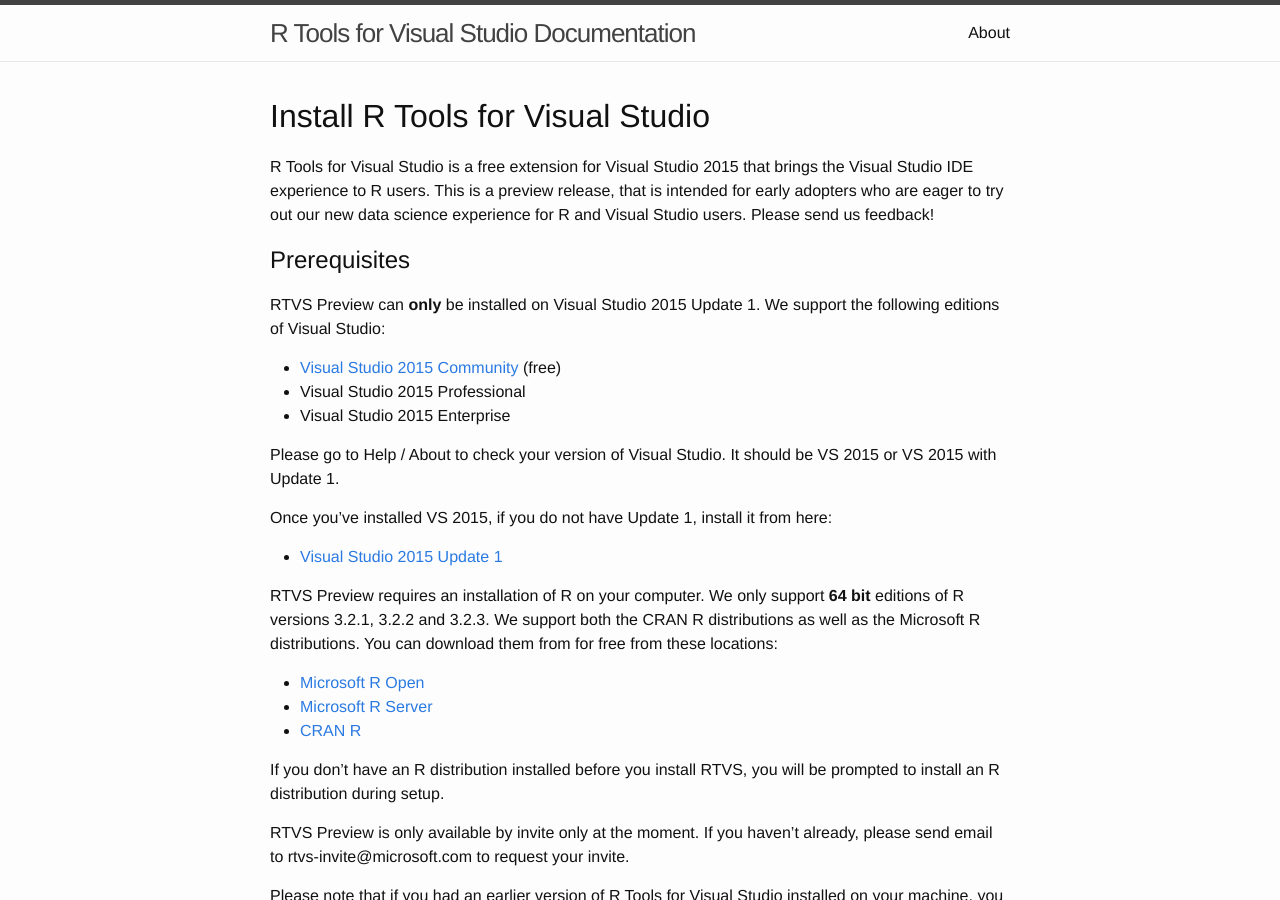
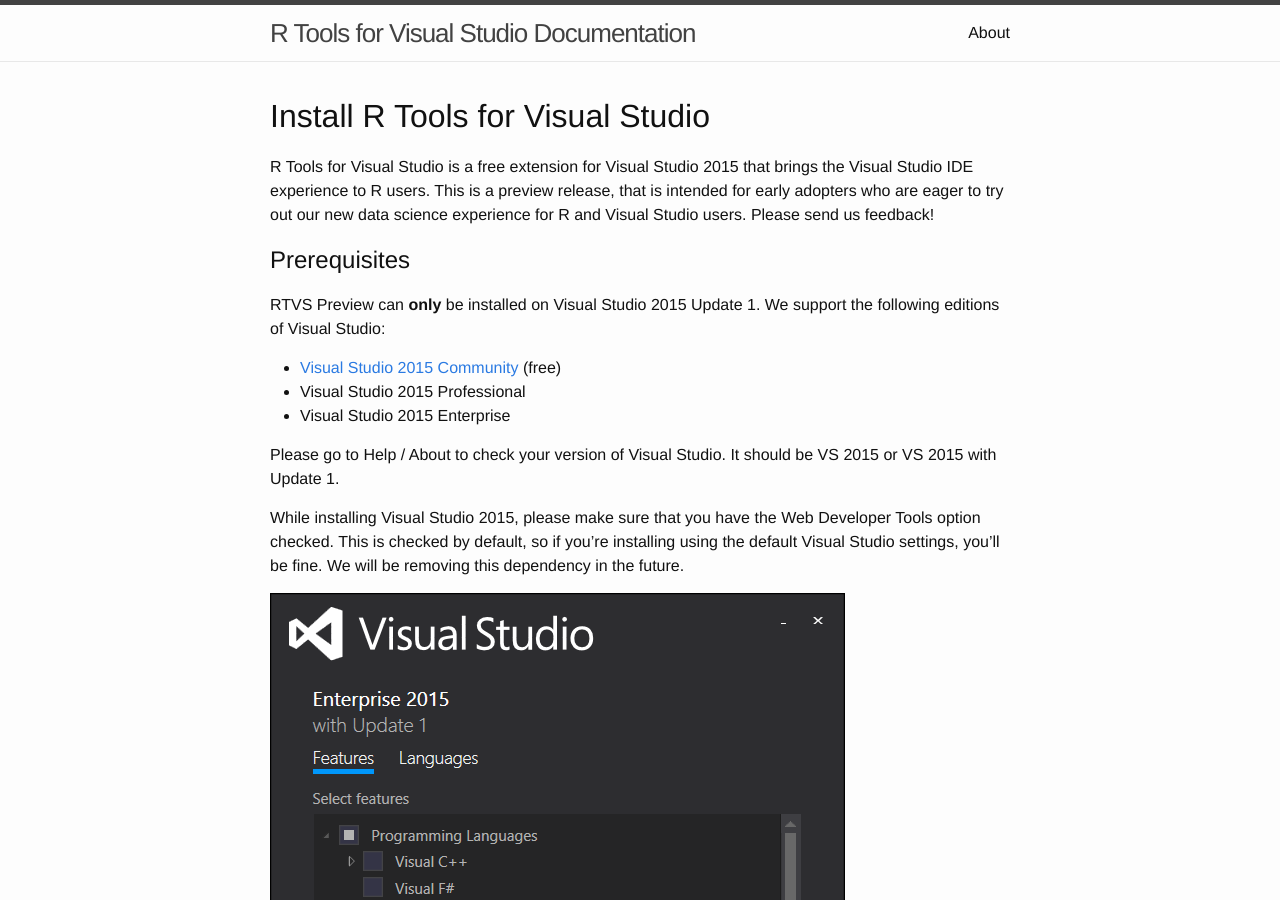
Before and after one commit to microsoft/RTVS-docs, a Jekyll site: the page built from installation.md, in a window 1280 px wide and 900 px high. Built offline with Jekyll 4.4.1, drawn with Linux system fonts in a browser that asks for light colours.

Commit message:
Updating install docs to include warning about installing Web Developer Tools

```diff
--- a/installation.md
+++ b/installation.md
@@ -18,9 +18,18 @@
 * Visual Studio 2015 Professional
 * Visual Studio 2015 Enterprise
 
-Please go to Help / About to check your version of Visual Studio.  It should be VS 2015 or VS 2015 with Update 1.
+Please go to Help / About to check your version of Visual Studio.  It should be
+VS 2015 or VS 2015 with Update 1.
 
-Once you've installed VS 2015, if you do not have Update 1, install it from here:
+While installing Visual Studio 2015, please make sure that you have the Web
+Developer Tools option checked. This is checked by default, so if you're
+installing using the default Visual Studio settings, you'll be fine. We will be
+removing this dependency in the future.
+
+![](./media/RTVS-installation-web-developer-settings.png)
+
+Once you've installed VS 2015, if you do not have Update 1, install it from
+here:
 
 * [Visual Studio 2015 Update 1](https://www.microsoft.com/en-us/download/details.aspx?id=49989)
 
```
Also changed, not shown: media/RTVS-installation-web-developer-settings.png (added).
